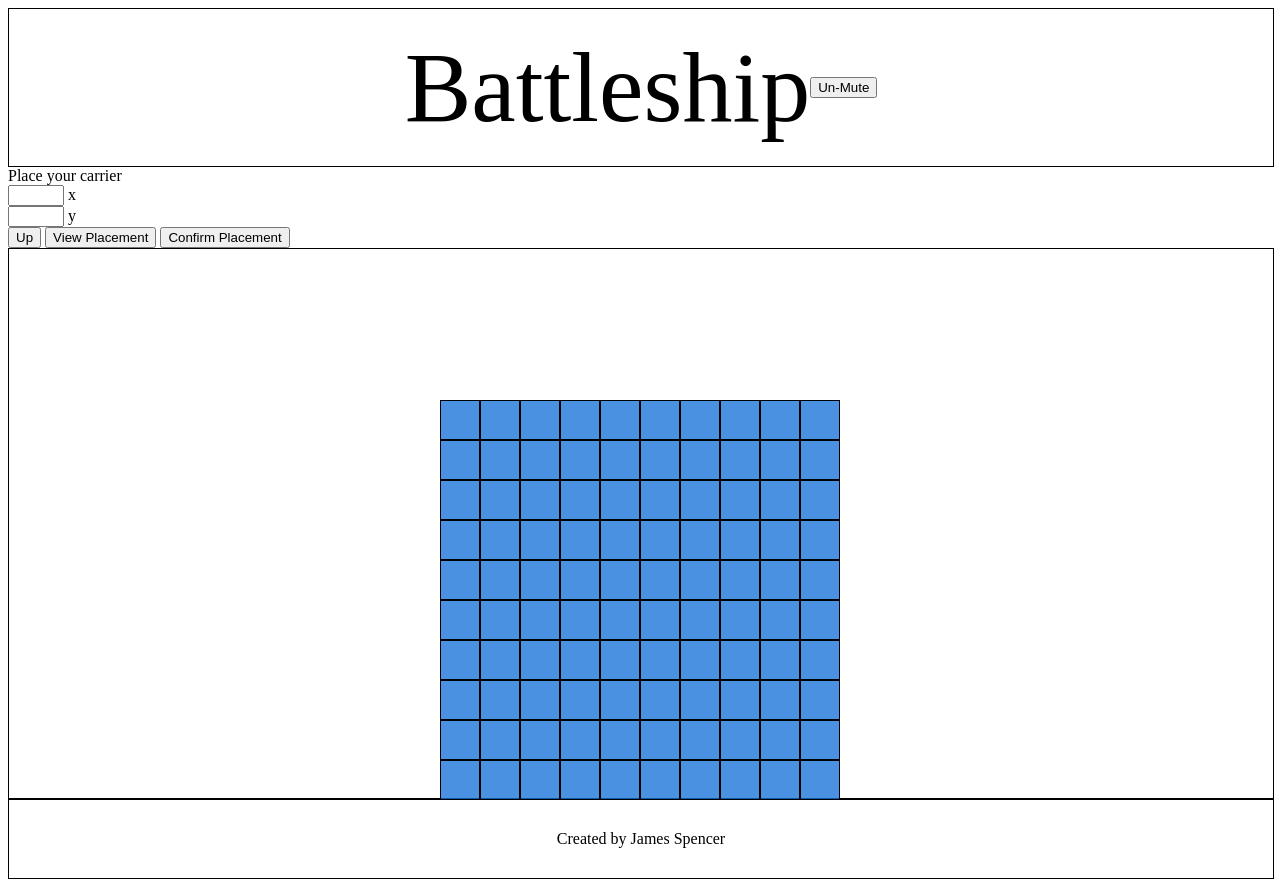
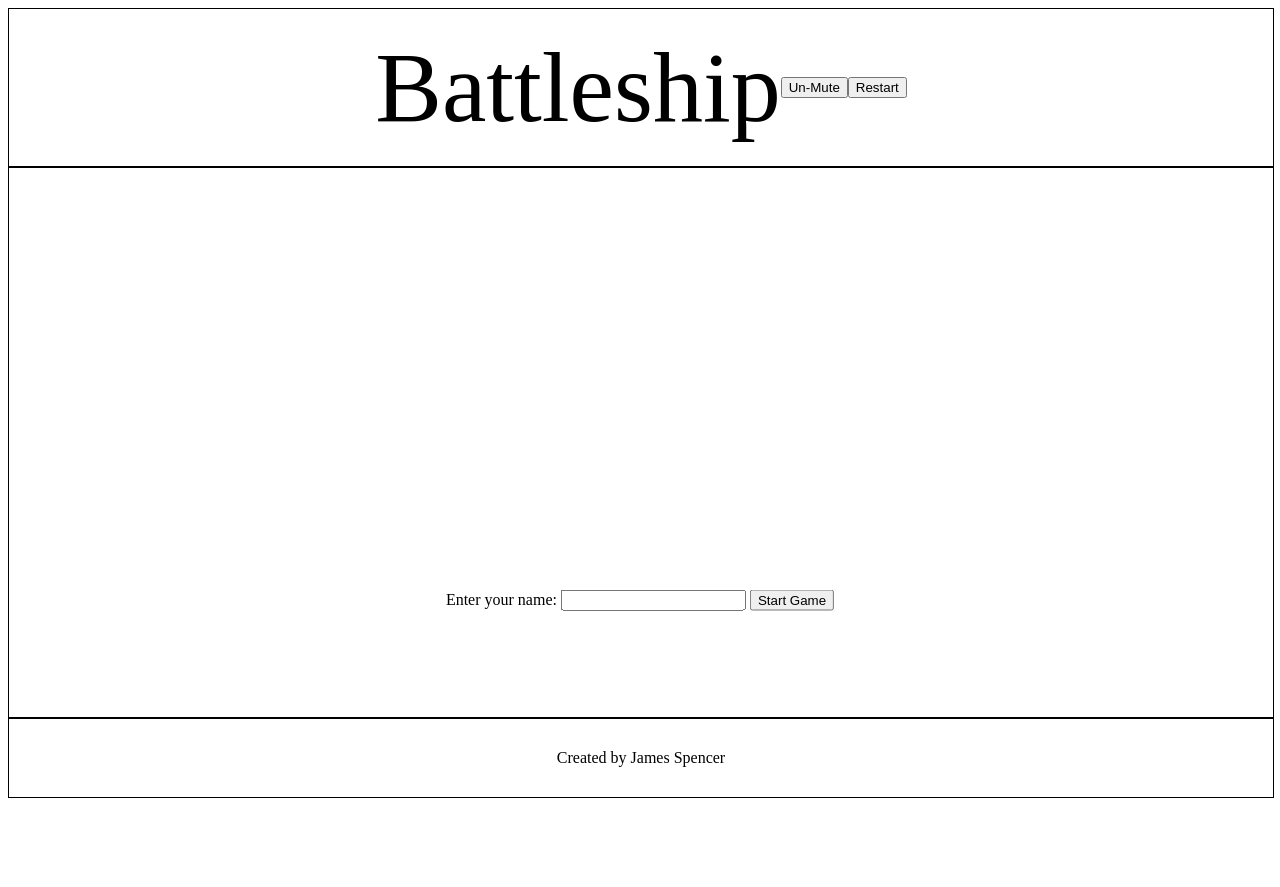
Before and after one commit to jkcspy/Battleship, a website built with webpack: page dist/index.html in a window 1280 px wide. After the commit the page ends 806 px from the top, so only its background shows below. Built offline with nearby package versions, Linux system fonts and the light colour scheme.

Commit message:
Add restart button. Add start game container

```diff
--- a/dist/index.html
+++ b/dist/index.html
@@ -9,9 +9,17 @@
 <body>
   <audio class="audio" src="audio/a-pirate39s-life-8035.mp3" autoplay loop muted></audio>
 
-  <header><div>Battleship</div><button class="mute">Un-Mute</button></header>
-
-  <div class="placement-interface">
+  <header>
+    <div>Battleship</div>
+    <button class="mute">Un-Mute</button>
+    <button class="restart">Restart</button>
+  </header>
+  <div class="start-game-container">
+    <label for="user-name">Enter your name:</label>
+    <input type="text" id="user-name">
+    <button class="start-game">Start Game</button>
+  </div>
+  <div class="placement-interface" style="display: none;">
     <div class="message" data-ship="carrier"> Place your carrier</div>
     <div>
       <input type="number" id="x-input" min="1" max="10">
```
